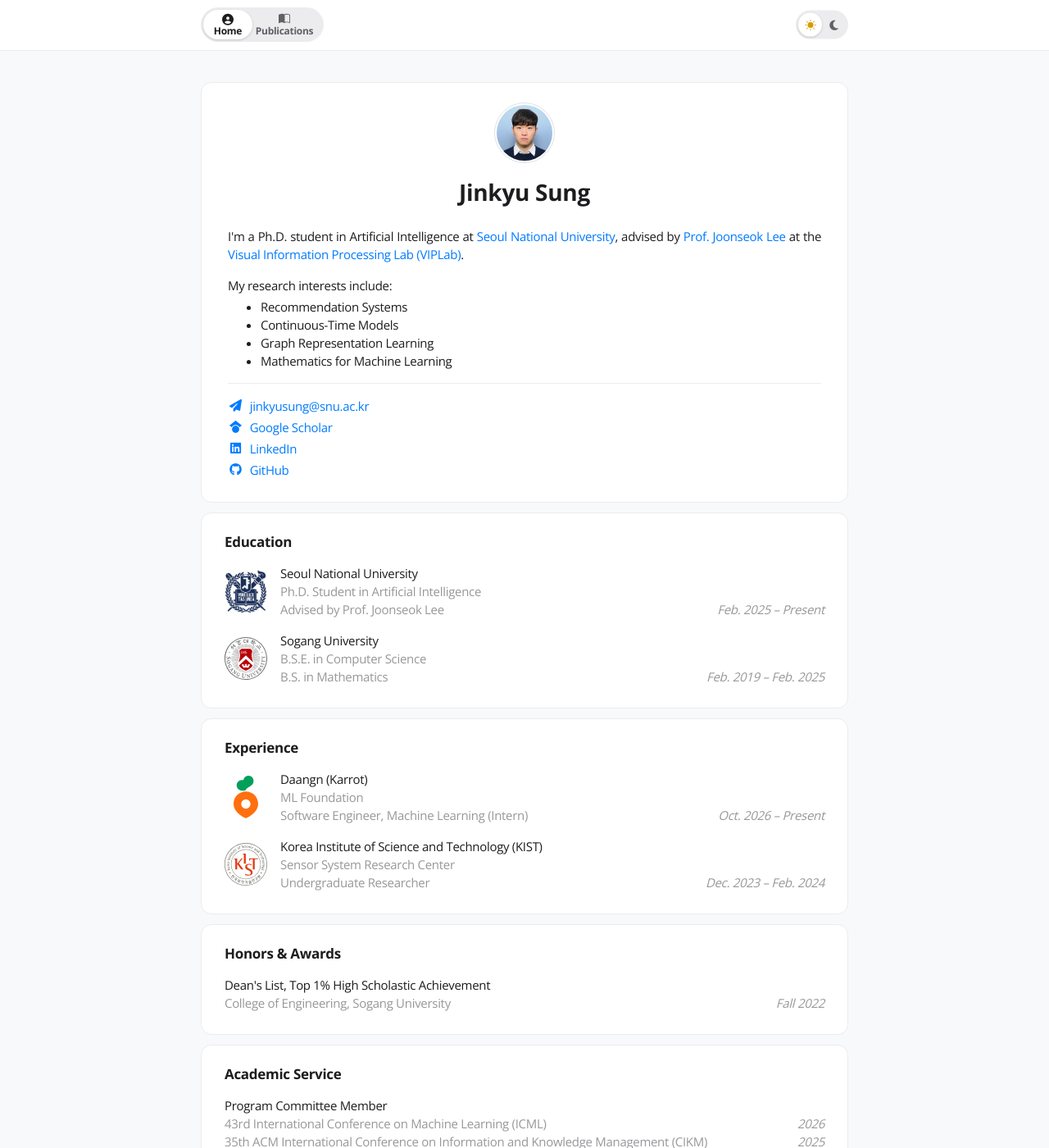
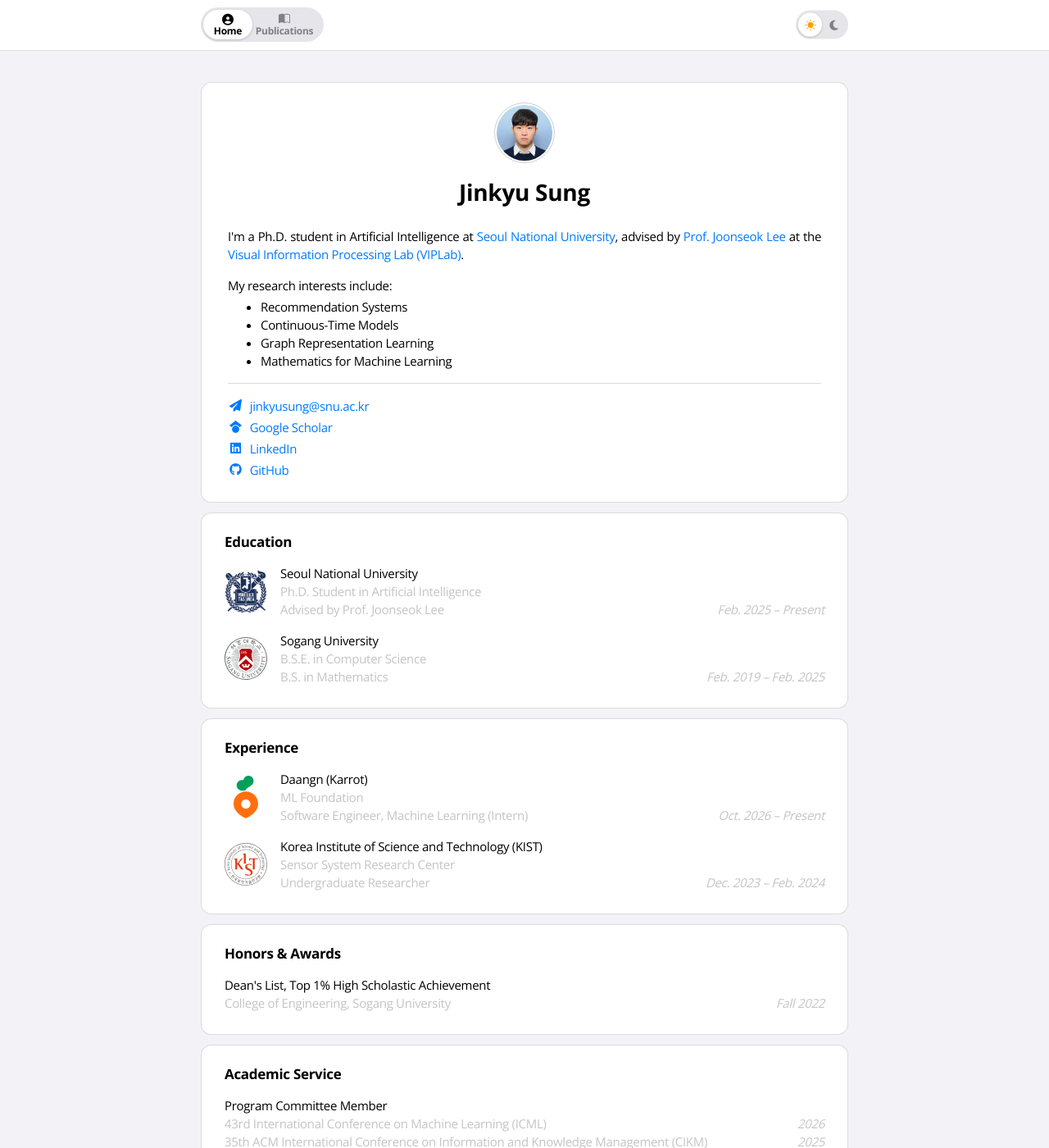
Before and after one commit to jinkyusung/jinkyusung.github.io, a Jekyll site: the page built from index.html, in a window 1280 px wide and 1400 px high. Shown: the whole window at 82% size. Built offline with Jekyll 4.4.1, drawn with Linux system fonts in a browser that asks for light colours.

Commit message:
Refresh theme palette and drop saved theme
Updates the global light/dark color tokens and related focus/icon accent colors to a new iOS-style palette. Theme initialization now always follows the current system preference (no localStorage read/write), while manual selection only affects the current session. Also adds a timestamp query parameter to global.css in layouts to prevent stale cached styles after deploys.

```diff
--- a/_layouts/default.html
+++ b/_layouts/default.html
@@ -21,20 +21,12 @@
     <link href="https://fonts.googleapis.com/css2?family=Open+Sans:wght@300;400;700&amp;display=swap" rel="stylesheet">
     <script>
         (function () {
-            var theme = 'light';
-            try {
-                var savedTheme = localStorage.getItem('site-theme');
-                theme = savedTheme === 'light' || savedTheme === 'dark'
-                    ? savedTheme
-                    : (window.matchMedia('(prefers-color-scheme: dark)').matches ? 'dark' : 'light');
-            } catch (error) {
-                theme = window.matchMedia('(prefers-color-scheme: dark)').matches ? 'dark' : 'light';
-            }
+            var theme = window.matchMedia('(prefers-color-scheme: dark)').matches ? 'dark' : 'light';
             document.documentElement.setAttribute('data-theme', theme);
             document.documentElement.style.colorScheme = theme;
         }());
     </script>
-    <link rel="stylesheet" href="{{ '/assets/css/global.css' | relative_url }}">
+    <link rel="stylesheet" href="{{ '/assets/css/global.css' | relative_url }}?v={{ site.time | date: '%s' }}">
 </head>
 <body class="bg-light">
     {% include navbar.html %}
--- a/_layouts/prompt.html
+++ b/_layouts/prompt.html
@@ -9,7 +9,7 @@
     <link rel="preconnect" href="https://fonts.googleapis.com">
     <link rel="preconnect" href="https://fonts.gstatic.com" crossorigin>
     <link href="https://fonts.googleapis.com/css2?family=Open+Sans:wght@300;400;700&amp;display=swap" rel="stylesheet">
-    <link rel="stylesheet" href="{{ '/assets/css/global.css' | relative_url }}">
+    <link rel="stylesheet" href="{{ '/assets/css/global.css' | relative_url }}?v={{ site.time | date: '%s' }}">
     <style>
         .container {
             width: auto;
--- a/assets/css/global.css
+++ b/assets/css/global.css
@@ -2,23 +2,23 @@
 
 :root {
     --font-sans: "Open Sans", sans-serif;
-    --page-bg: #f8f9fa;
+    --page-bg: #f2f2f7;
     --surface: #ffffff;
-    --surface-hover: #f4f4f5;
-    --surface-active: #ececef;
-    --border: #ececf0;
-    --border-strong: #e5e5e7;
-    --text: #1d1d1f;
-    --text-secondary: #606066;
-    --text-muted: #98989c;
-    --text-faint: #b0b0b5;
-    --link: #007bff;
-    --link-hover-bg: #f1f6ff;
-    --link-hover-border: #9fc4ff;
-    --theme-switch-bg: #ececef;
+    --surface-hover: #f2f2f7;
+    --surface-active: #e5e5ea;
+    --border: rgba(60, 60, 67, 0.18);
+    --border-strong: #d1d1d6;
+    --text: #000000;
+    --text-secondary: rgba(60, 60, 67, 0.6);
+    --text-muted: rgba(60, 60, 67, 0.3);
+    --text-faint: rgba(60, 60, 67, 0.18);
+    --link: #007aff;
+    --link-hover-bg: rgba(0, 122, 255, 0.08);
+    --link-hover-border: rgba(0, 122, 255, 0.35);
+    --theme-switch-bg: #e5e5ea;
     --theme-option-bg: #ffffff;
-    --theme-option-shadow: 0 1px 3px rgba(0, 0, 0, 0.16);
-    --portrait-border: #dee2e6;
+    --theme-option-shadow: 0 1px 3px rgba(0, 0, 0, 0.18);
+    --portrait-border: #d1d1d6;
     --tag-conference-bg: #eaf2fb;
     --tag-conference-text: #376f9f;
     --tag-preprint-bg: #f3eef9;
@@ -39,29 +39,29 @@
 }
 
 html[data-theme="dark"] {
-    --page-bg: #111214;
-    --surface: #1a1b1f;
-    --surface-hover: #25262b;
-    --surface-active: #303138;
-    --border: #2d2f35;
-    --border-strong: #383a42;
-    --text: #ececf1;
-    --text-secondary: #b6b7bf;
-    --text-muted: #999ba5;
-    --text-faint: #777983;
-    --link: #79b0ff;
-    --link-hover-bg: #1b2b40;
-    --link-hover-border: #416d9f;
-    --theme-switch-bg: #2d2f35;
-    --theme-option-bg: #484a55;
+    --page-bg: #1C1D1F;
+    --surface: #232426;
+    --surface-hover: #2c2d2f;
+    --surface-active: #3a3b3d;
+    --border: rgba(84, 84, 88, 0.65);
+    --border-strong: #48484a;
+    --text: #ffffff;
+    --text-secondary: rgba(235, 235, 245, 0.6);
+    --text-muted: rgba(235, 235, 245, 0.3);
+    --text-faint: rgba(235, 235, 245, 0.18);
+    --link: #0a84ff;
+    --link-hover-bg: rgba(10, 132, 255, 0.14);
+    --link-hover-border: rgba(10, 132, 255, 0.45);
+    --theme-switch-bg: #2c2c2e;
+    --theme-option-bg: #48484a;
     --theme-option-shadow: 0 1px 4px rgba(0, 0, 0, 0.34);
-    --portrait-border: #444750;
+    --portrait-border: #48484a;
     --tag-conference-bg: #1e3448;
     --tag-conference-text: #8ec4ee;
     --tag-preprint-bg: #322840;
     --tag-preprint-text: #c1a8de;
-    --tag-venue-bg: #2a2d32;
-    --tag-venue-text: #b4bac2;
+    --tag-venue-bg: #2c2c2e;
+    --tag-venue-text: #aeaeb2;
     --tag-track-bg: #20372a;
     --tag-track-text: #96c9a5;
 }
@@ -338,7 +338,7 @@
 }
 
 .site-navbar .nav-link:focus-visible {
-    box-shadow: 0 0 0 3px rgba(0, 123, 255, 0.35);
+    box-shadow: 0 0 0 3px rgba(0, 122, 255, 0.35);
 }
 
 .site-navbar .nav-item.active .nav-link {
@@ -417,7 +417,7 @@
 }
 
 .theme-option:focus-visible {
-    box-shadow: 0 0 0 3px rgba(0, 123, 255, 0.35);
+    box-shadow: 0 0 0 3px rgba(0, 122, 255, 0.35);
 }
 
 .theme-option[aria-pressed="true"] {
@@ -431,11 +431,11 @@
 }
 
 .theme-option[data-theme-value="light"][aria-pressed="true"] .theme-icon {
-    color: #d89a00;
+    color: #ff9f0a;
 }
 
 .theme-option[data-theme-value="dark"][aria-pressed="true"] .theme-icon {
-    color: #79b0ff;
+    color: #0a84ff;
 }
 
 .no-break {
--- a/assets/js/common.js
+++ b/assets/js/common.js
@@ -2,16 +2,9 @@
     const root = document.documentElement;
     const themeOptions = document.querySelectorAll('.theme-option');
     const themeMedia = window.matchMedia('(prefers-color-scheme: dark)');
+    let followsSystemTheme = true;
 
-    function savedTheme() {
-        try {
-            return localStorage.getItem('site-theme');
-        } catch (error) {
-            return null;
-        }
-    }
-
-    function applyTheme(theme, remember) {
+    function applyTheme(theme) {
         root.setAttribute('data-theme', theme);
         root.style.colorScheme = theme;
         themeOptions.forEach(function (option) {
@@ -20,27 +13,20 @@
                 String(option.dataset.themeValue === theme)
             );
         });
-
-        if (remember) {
-            try {
-                localStorage.setItem('site-theme', theme);
-            } catch (error) {
-                return;
-            }
-        }
     }
 
-    applyTheme(root.getAttribute('data-theme'), false);
+    applyTheme(root.getAttribute('data-theme'));
 
     themeOptions.forEach(function (option) {
         option.addEventListener('click', function () {
-            applyTheme(option.dataset.themeValue, true);
+            followsSystemTheme = false;
+            applyTheme(option.dataset.themeValue);
         });
     });
 
     function followSystemTheme(event) {
-        if (!savedTheme()) {
-            applyTheme(event.matches ? 'dark' : 'light', false);
+        if (followsSystemTheme) {
+            applyTheme(event.matches ? 'dark' : 'light');
         }
     }
 
```
